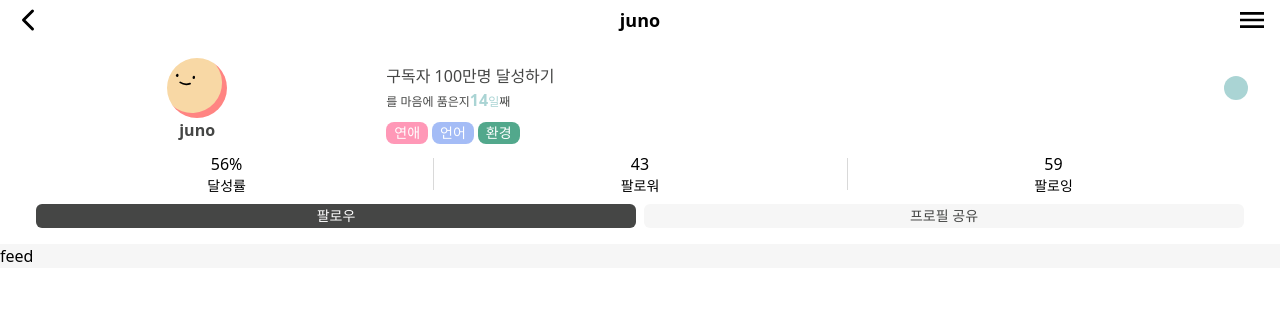
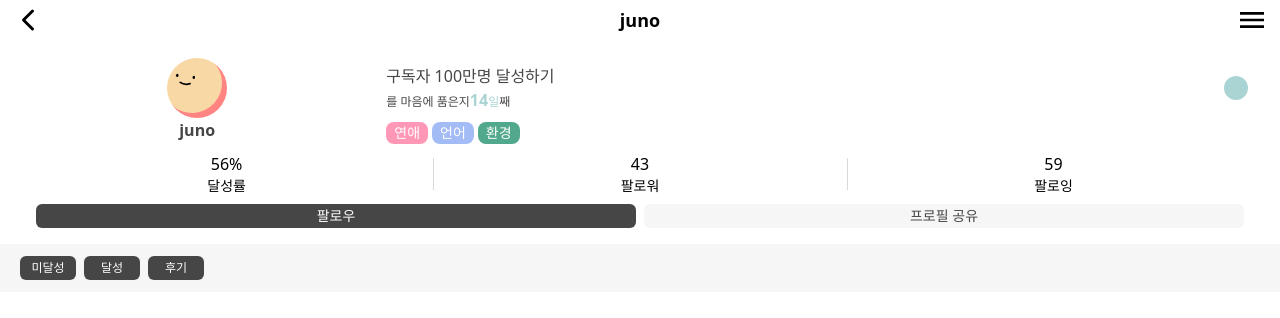
Before and after one commit to ggumms/ggumtle, a React (Vite) app in the folder frontend/: page /user/1 in a window 1280 px wide. Shown: the top 318 px of the page. Built offline with nearby package versions, Linux system fonts and the light colour scheme.

Commit message:
[FE] Feat #70: 미달성, 달성, 후기 버튼 & 클릭효과
Change-Id: I25142bd85afe38efaf575b0f40bb117199b405b5

```diff
--- a/frontend/src/pages/UserPage/components/FeedSection.tsx
+++ b/frontend/src/pages/UserPage/components/FeedSection.tsx
@@ -1,11 +1,34 @@
-import React from 'react';
+import { useState } from 'react'
 
 const FeedSection = () => {
-  return (
-    <div>
-      feed
-    </div>
-  );
-};
+	const [achieve, setAchieve] = useState<boolean>(true)
+	const [unachieve, setUnachieve] = useState<boolean>(true)
+	const [review, setReview] = useState<boolean>(true)
 
-export default FeedSection;
+	return (
+		<div className="px-5">
+			<div className="flex gap-2 py-3">
+				<div
+					onClick={() => setAchieve(!achieve)}
+					className={`transition-colors ${achieve ? 'bg-point1 text-white' : 'bg-white text-point1'} w-14 h-6 rounded-md flex items-center justify-center text-xs`}
+				>
+					미달성
+				</div>
+				<div
+        onClick={() => setUnachieve(!unachieve)}
+					className={`transition-colors ${unachieve ? 'bg-point1 text-white' : 'bg-white text-point1'} w-14 h-6 rounded-md flex items-center justify-center text-xs`}
+				>
+					달성
+				</div>
+				<div
+        onClick={() => setReview(!review)}
+					className={`transition-colors ${review ? 'bg-point1 text-white' : 'bg-white text-point1'} w-14 h-6 rounded-md flex items-center justify-center text-xs`}
+				>
+					후기
+				</div>
+			</div>
+		</div>
+	)
+}
+
+export default FeedSection
--- a/frontend/src/pages/UserPage/index.tsx
+++ b/frontend/src/pages/UserPage/index.tsx
@@ -10,7 +10,7 @@ const UserPage = () => {
 	const navigate = useNavigate()
 	const menu: IMenu = {
 		left: icons.BACK,
-		center: 'juno', // 사용자 닉네임
+		center: 'juno', // @TODO: 사용자 닉네임 넣기
 		right: icons.HAMBERGER,
 	}
 
```
